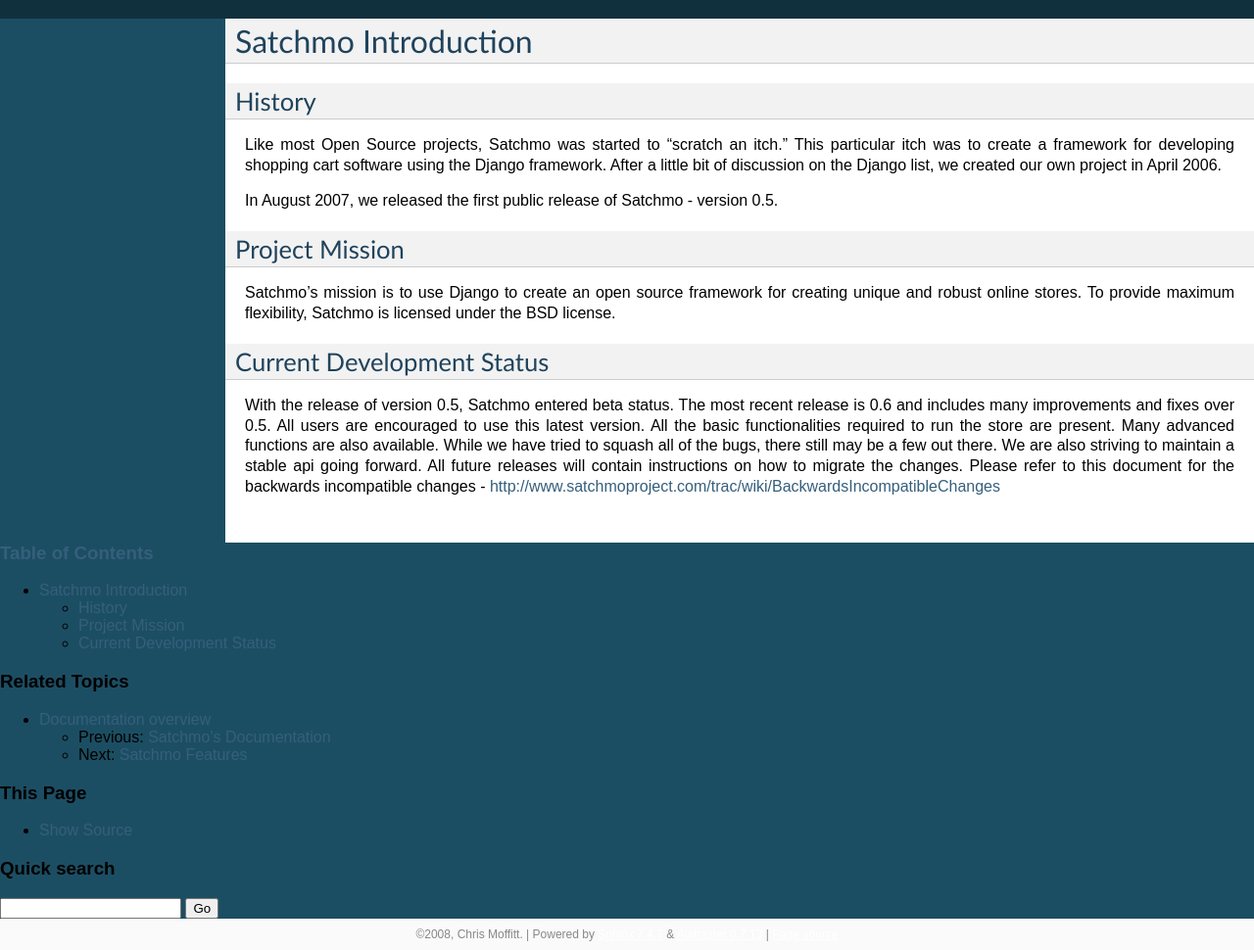
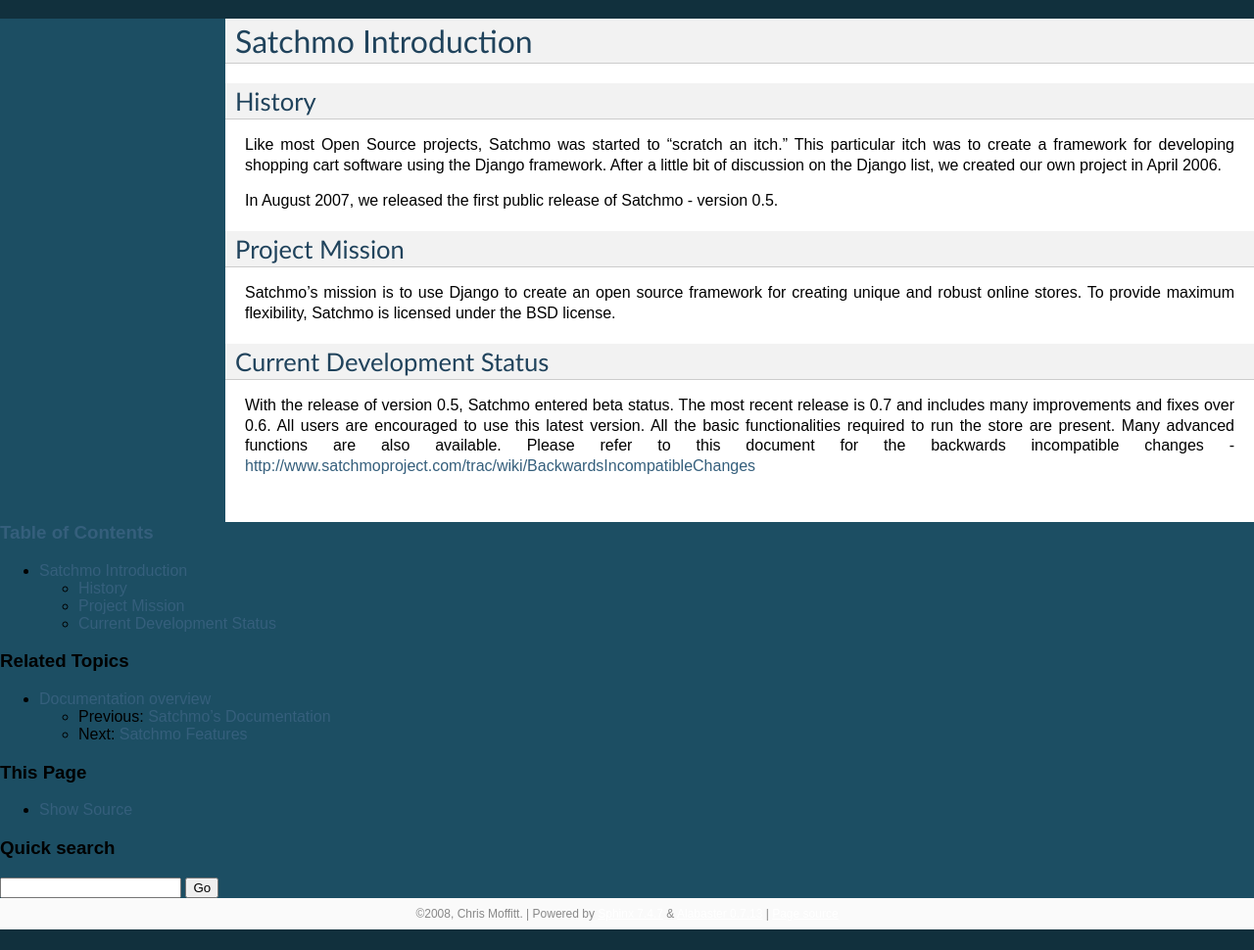
Before and after one commit to jtslade/satchmo-svn, a Sphinx documentation site: the page built from docs/introduction.txt, in a window 1280 px wide. Shown: the whole page at 98% size. Built offline with Sphinx 7.4.7, drawn with Linux system fonts in a browser that asks for light colours; after the commit the page ends 949 px from its top, so only the background shows below that.

Commit message:
Doc updates for 0.7.
git-svn-id: svn://satchmoproject.com/satchmo/trunk@1220 a38d40e9-c014-0410-b785-c606c0c8e7de

```diff
--- a/docs/index.txt
+++ b/docs/index.txt
@@ -60,4 +60,5 @@
 .. toctree::
    :maxdepth: 1
 
+   release-notes-0-7
    migration
--- a/docs/introduction.txt
+++ b/docs/introduction.txt
@@ -18,10 +18,7 @@
 
 Current Development Status
 --------------------------
-With the release of version 0.5, Satchmo entered beta status.  The most recent release is 0.6 and
-includes many improvements and fixes over 0.5.  All users are encouraged to use this latest version.
+With the release of version 0.5, Satchmo entered beta status.  The most recent release is 0.7 and
+includes many improvements and fixes over 0.6.  All users are encouraged to use this latest version.
 All the basic functionalities required to run the store are present.  Many advanced functions are also available.
-While we have tried to squash all of the bugs, there still may be a few out there.  We are
-also striving to maintain a stable api going forward.  All future releases will contain
-instructions on how to migrate the changes.  Please refer to this document for the
-backwards incompatible changes - http://www.satchmoproject.com/trac/wiki/BackwardsIncompatibleChanges
+Please refer to this document for the backwards incompatible changes - http://www.satchmoproject.com/trac/wiki/BackwardsIncompatibleChanges
```
Also changed, not shown: docs/release-notes-0-7.txt (added, +77 -0 lines).
